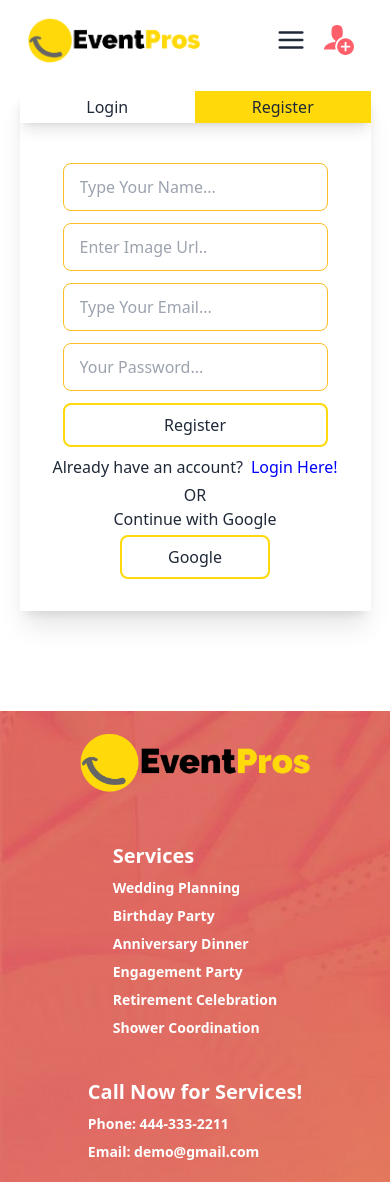
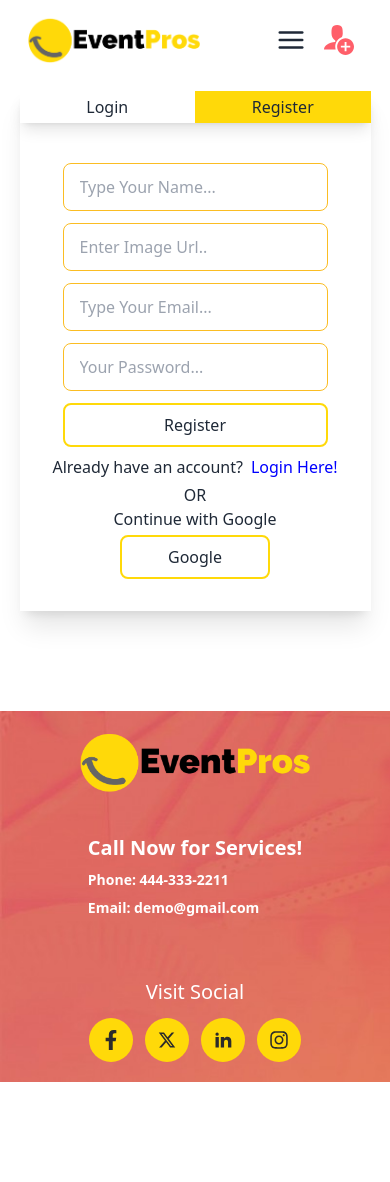
Before and after one commit to CodeWithRashed/event-pros, a React (Vite) app: page /login in a window 390 px wide. After the commit the page ends 1082 px from the top, so only its background shows below. Built offline with nearby package versions, Linux system fonts and the light colour scheme; no server answers.

Commit message:
footer desing improved

```diff
--- a/src/Components/Footer/Footer.jsx
+++ b/src/Components/Footer/Footer.jsx
@@ -1,6 +1,8 @@
 import { Link } from "react-router-dom";
 import FooterBg from "../../assets/footer_bg.jpg";
 import Logo from "/public/logo.png";
+import {FaFacebookF, FaInstagram} from "react-icons/fa";
+import {RiTwitterXFill, RiLinkedinFill} from "react-icons/ri";
 const Footer = () => {
   return (
     <div className="">
@@ -12,9 +14,23 @@ const Footer = () => {
           backgroundRepeat: "no-repeat",
         }}
       >
-        <aside>
+        <aside className="flex flex-col justify-center items-center">
           <img className="h-16" src={Logo} alt="" />
-          <div className="social"></div>
+          <div className="social hidden lg:flex gap-3 mt-5 justify-between items-center">
+            <a className="bg-color-primary p-3 text-xl text-color-main rounded-full" href="#">
+              <FaFacebookF></FaFacebookF>
+            </a>
+            <a className="bg-color-primary p-3 text-xl text-color-main rounded-full" href="#">
+              <RiTwitterXFill></RiTwitterXFill>
+            </a>
+            <a className="bg-color-primary p-3 text-xl text-color-main rounded-full" href="#">
+              <RiLinkedinFill></RiLinkedinFill>
+            </a>
+            <a className="bg-color-primary p-3 text-xl text-color-main rounded-full" href="#">
+              <FaInstagram></FaInstagram>
+            </a>
+
+          </div>
         </aside>
         <nav className="font-bold hidden lg:grid">
           <header className="text-xl flex justify-center">Pages</header>
@@ -25,7 +41,7 @@ const Footer = () => {
           <Link to="/contact-us"><a className="link link-hover">Contact</a></Link>
 
         </nav>
-        <nav className="font-bold">
+        <nav className="font-bold hidden lg:grid">
           <header className="text-xl">Services</header>
         <Link to="/services/1">  <a className="link link-hover">Wedding Planning</a></Link>
         <Link to="/services/2">  <a className="link link-hover">Birthday Party</a></Link>
@@ -46,6 +62,25 @@ const Footer = () => {
             <span>Email: </span>demo@gmail.com
           </a>
         </nav>
+        <div className="social lg:hidden flex flex-col gap-3 mt-5 justify-between items-center">
+          <h1 className="text-xl">Visit Social</h1>
+          <div className="flex gap-3 justify-between items-center">
+          <a className="bg-color-primary p-3 text-xl text-color-main rounded-full" href="#">
+              <FaFacebookF></FaFacebookF>
+            </a>
+            <a className="bg-color-primary p-3 text-xl text-color-main rounded-full" href="#">
+              <RiTwitterXFill></RiTwitterXFill>
+            </a>
+            <a className="bg-color-primary p-3 text-xl text-color-main rounded-full" href="#">
+              <RiLinkedinFill></RiLinkedinFill>
+            </a>
+            <a className="bg-color-primary p-3 text-xl text-color-main rounded-full" href="#">
+              <FaInstagram></FaInstagram>
+            </a>
+
+          </div>
+
+          </div>
       </footer>
     </div>
   );
```
